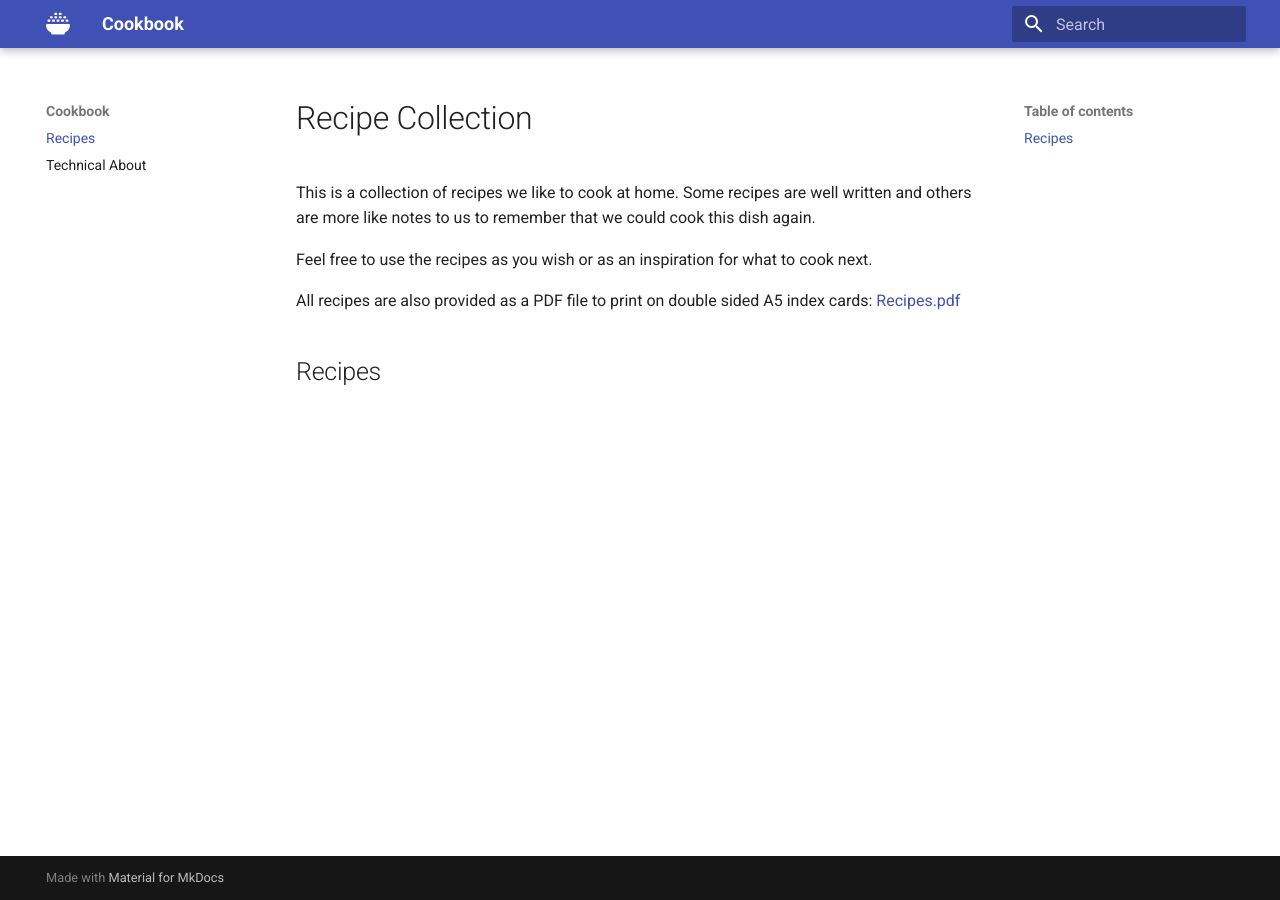
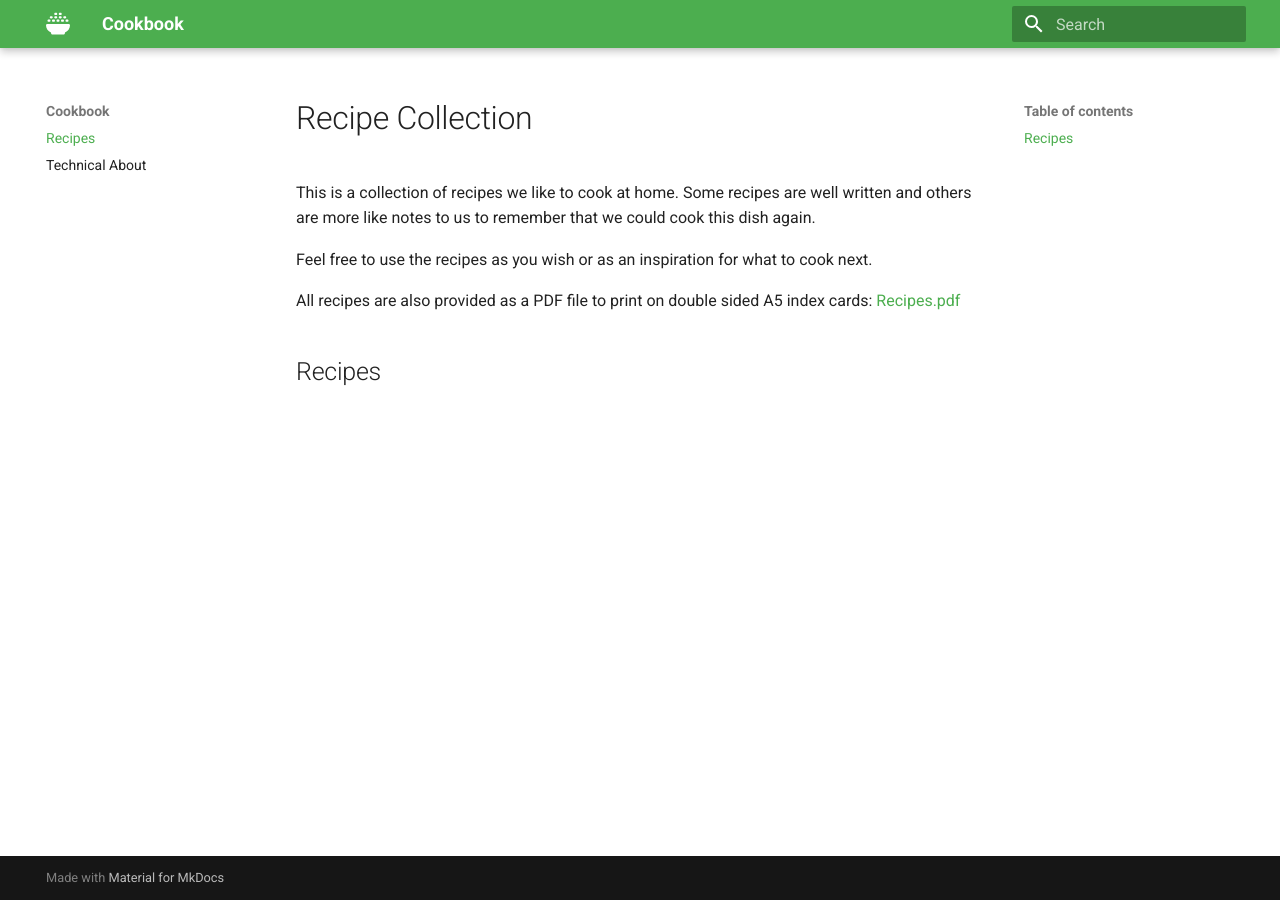
Before and after one commit to openpaul/cookbook, an MkDocs documentation site: the page built from docs/index.md, in a window 1280 px wide. Built offline with MkDocs 1.6.1 and Material for MkDocs 9.7.7, drawn with Linux system fonts in a browser that asks for light colours; plug-ins that fetch from the network failed and are left out.

Commit message:
new yaml

```diff
--- a/mkdocs.yml
+++ b/mkdocs.yml
@@ -10,7 +10,7 @@ theme:
 
   palette:
     scheme: default
-    primary: indigo
+    primary: green
 
   features:
     - navigation.tracking
@@ -21,8 +21,8 @@ theme:
 
 markdown_extensions:
   - pymdownx.emoji:
-      emoji_index: !!python/name:material.extensions.emoji.twemoji
-      emoji_generator: !!python/name:material.extensions.emoji.to_svg
+      emoji_index: !!python/name:materialx.emoji.twemoji
+      emoji_generator: !!python/name:materialx.emoji.to_svg
   - tables
   - md_in_html
   - attr_list
```
